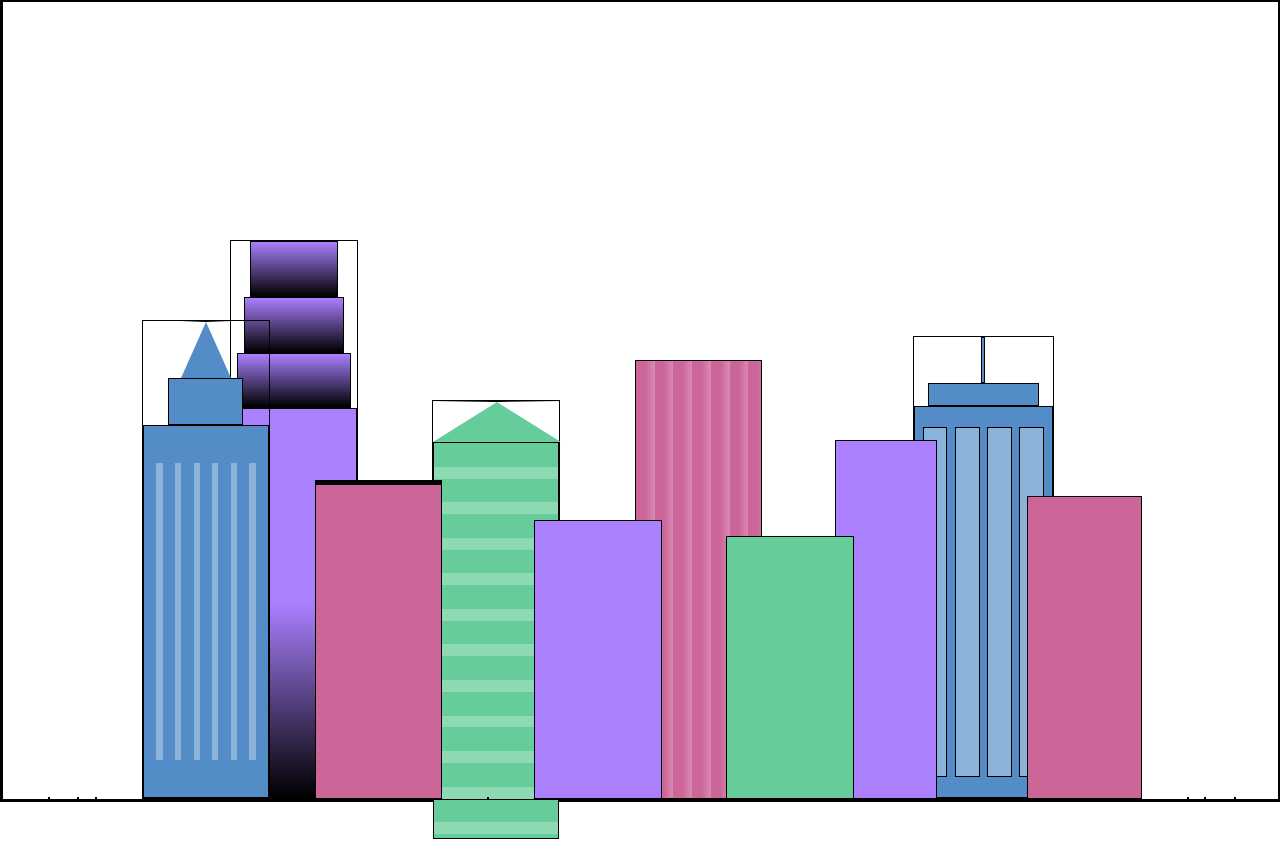
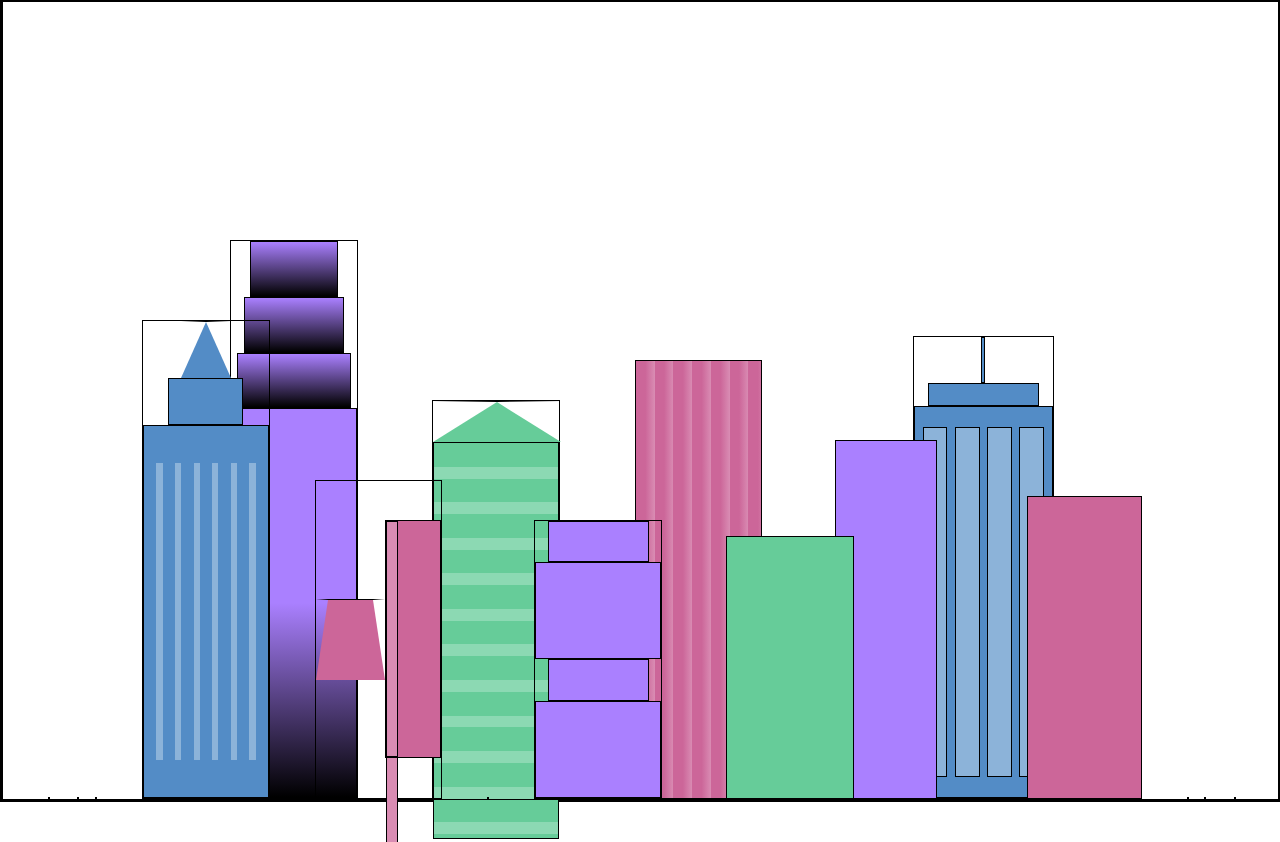
Before and after one commit to Sekoutouree/City-sky-line, a plain HTML site: page index.html in a window 1280 px wide. Shown: the top 842 px of the page. Drawn offline with Linux system fonts and the light colour scheme.

Commit message:
Added and styled fb3a and fb3b classes

```diff
--- a/index.html
+++ b/index.html
@@ -44,12 +44,20 @@
             <div class="fb1b"></div>
             <div class="fb1c"></div>
         </div>
-        <div class="fb2">
+        <div class="fb2 window-wrap">
             <div class="fb2a"></div>
-            <div class="fb2b"></div>
+            <div class="fb2b">
+                <div class="fb2-window"></div>
+                <div class="fb2-window"></div><div class="fb2-window"></div>
+            </div>
         </div>
         <div></div>
-        <div class="fb3"></div>
+        <div class="fb3 building-wrap">
+            <div class="fb3a"></div>
+            <div class="fb3b"></div>
+            <div class="fb3a"></div>
+            <div class="fb3b"></div>
+        </div>
         <div class="fb4"></div>
         <div class="fb5"></div>
         <div class="fb6"></div>
--- a/styles.css
+++ b/styles.css
@@ -209,13 +209,42 @@ body {
 }
 
 .fb2 {
-    width: 10% ;
+    width: 10%;
     height: 40%;
+  }
+
+  .fb2a {
+    width: 100%;
+    border-bottom: 10vh solid var(--building-color3);
+    border-left: 1vw solid transparent;
+    border-right: 1vw solid transparent;
+  }
+
+  .fb2b {
+    width: 100%;
+    height: 75%;
     background-color: var(--building-color3);
-}
+  }
+
+  .fb2-window {
+    width: 22%;
+    height: 100%;
+    background-color: var(--window-color3);
+  }
 
 .fb3 {
     width: 10% ;
+    height: 35%;
+}
+
+.fb3a {
+    width: 80%;
+    height: 15%;
+    background-color: var(--building-color1);
+}
+
+.fb3b {
+    width: 100%;
     height: 35%;
     background-color: var(--building-color1);
 }
```
